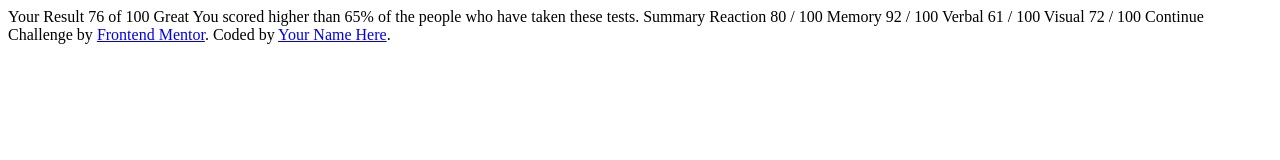
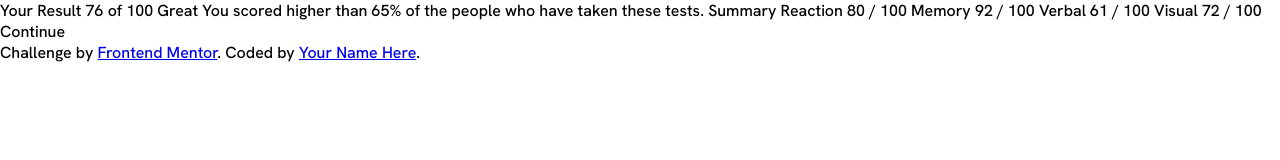
Before and after one commit to kpax10/results-summary-component, a plain HTML site: page index.html in a window 1280 px wide. Drawn offline with Linux system fonts and the light colour scheme.

Commit message:
removed unneeded files

```diff
--- a/index.html
+++ b/index.html
@@ -7,7 +7,7 @@
   <!-- displays site properly based on user's device -->
 
   <link rel="icon" type="image/png" sizes="32x32" href="./assets/images/favicon-32x32.png">
-
+  <link rel="stylesheet" href="./styles.css">
   <title>Frontend Mentor | Results summary component</title>
 
 </head>
--- a/styles.css
+++ b/styles.css
@@ -2,14 +2,14 @@
 
 :root {
   /* colors */
-  --light-red: hsl(0, 100%, 67%);
-  --orangey-yellow: hsl(39, 100%, 56%);
-  --green-teal: hsl(166, 100%, 37%);
-  --cobalt-blue: hsl(234, 85%, 45%);
+  --red: hsl(0, 100%, 67%);
+  --orange: hsl(39, 100%, 56%);
+  --green: hsl(166, 100%, 37%);
+  --blue: hsl(234, 85%, 45%);
   --white: hsl(0, 0%, 100%);
   --pale-blue: hsl(221, 100%, 96%);
   --light-lavender: hsl(241, 100%, 89%);
-  --dark-gray-blue: hsl(224, 30%, 27%);
+  --gray: hsl(224, 30%, 27%);
   /* gradients */
   --light-slate-blue: hsl(252, 100%, 67%);
   --light-royal-blue: hsl(241, 81%, 54%);
@@ -28,3 +28,7 @@
   padding: 0;
   box-sizing: border-box;
 }
+
+html {
+  font-family: var(--ff-primary);
+}
```
Also changed, not shown: data.json (deleted, +0 -22 lines), assets/fonts/HankenGrotesk-Bold.ttf (deleted), assets/fonts/HankenGrotesk-ExtraBold.ttf (deleted), assets/fonts/HankenGrotesk-Medium.ttf (deleted), assets/fonts/HankenGrotesk-VariableFont_wght.ttf (deleted), assets/fonts/README.txt (deleted).
